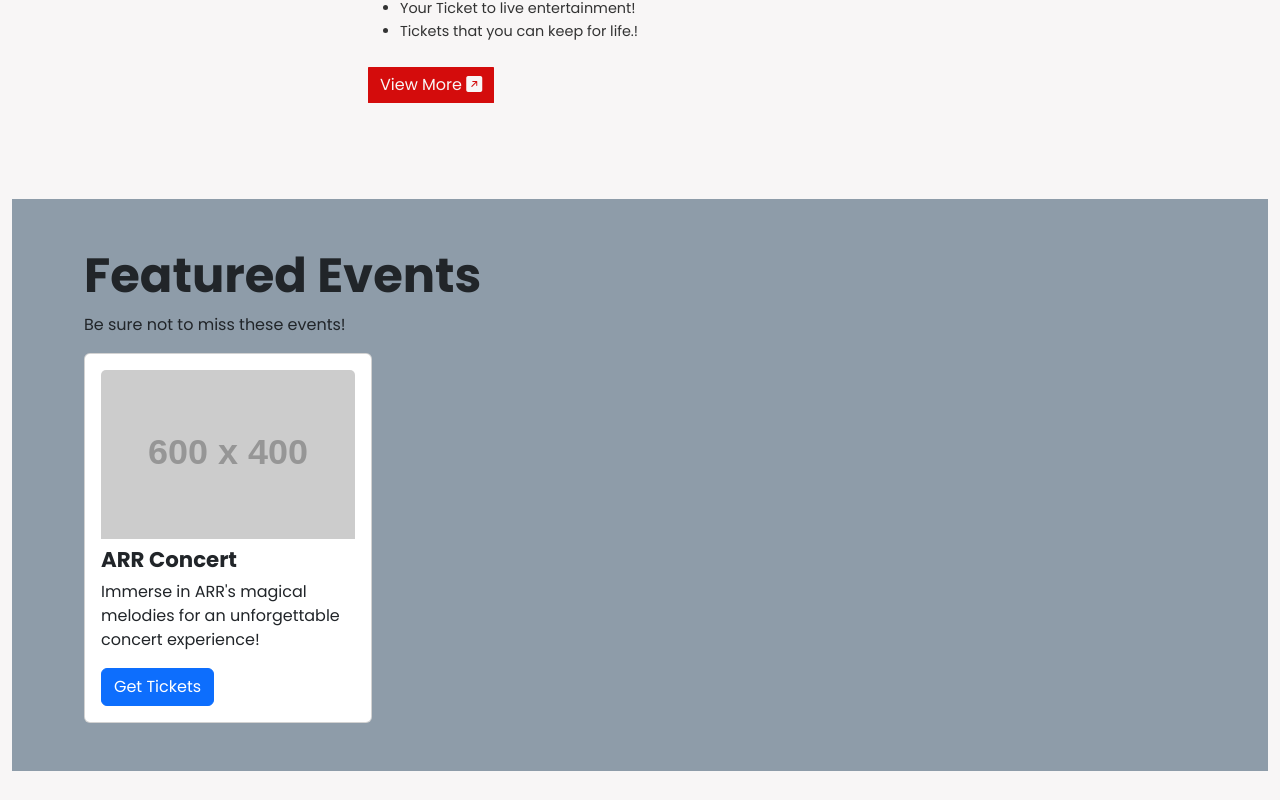
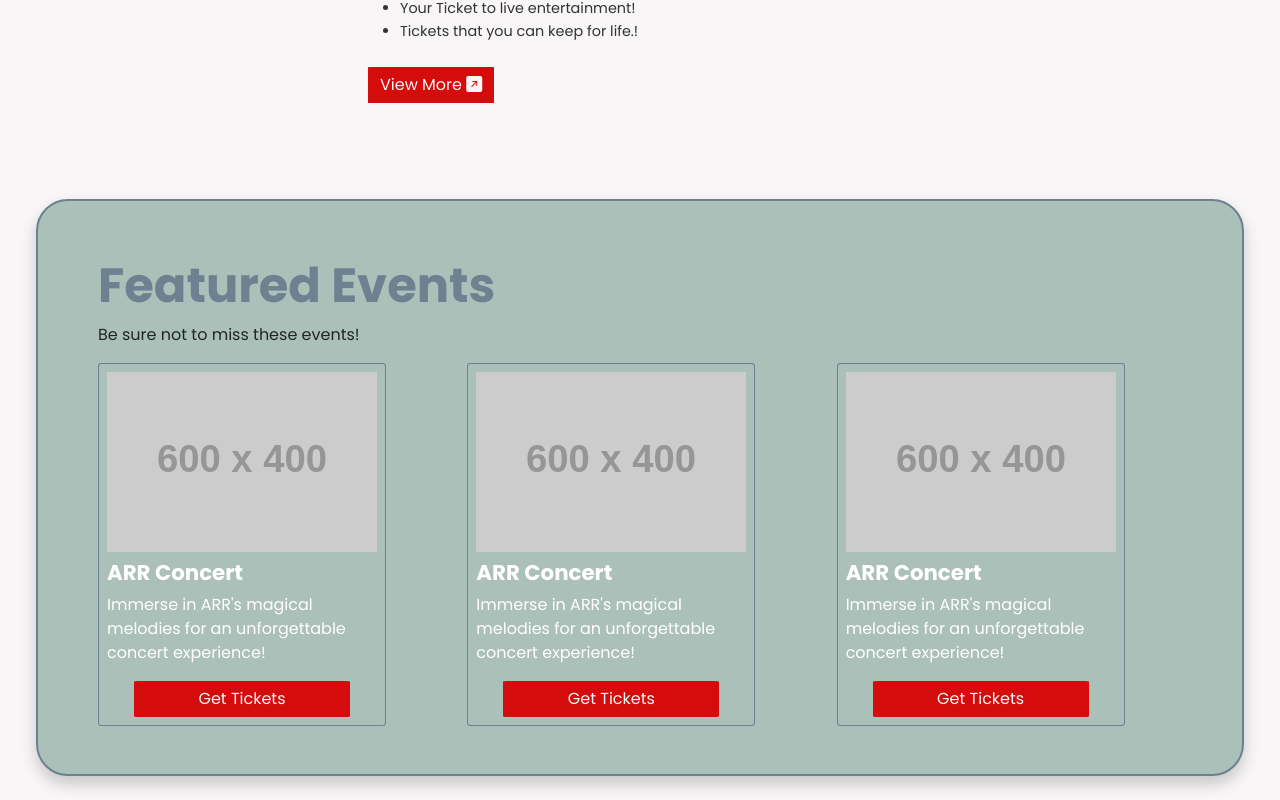
Before and after one commit to santhosh-vairamuthu/tickethive-dapp, a React (Create React App) app: page / in a window 1280 px wide. Shown: the part 315-1115 px from the top of the page. Built offline with nearby package versions, Linux system fonts and the light colour scheme; a web font is replaced by a local one.

Commit message:
feature event card completed

```diff
--- a/src/Home.js
+++ b/src/Home.js
@@ -19,21 +19,49 @@ function Home() {
                 </div>
             </div>
 
-            <div className="px-5 mt-5 mb-4 homeViewMore">
-                <div className="container-fluid py-5  rounded-3 ">
+            <div className="px-4 mt-5 mb-4 ">
+                <div className="container-fluid p-5  rounded-5 homeViewMore">
                     <div className="container homeViewMoreContent">
-                        <h3 className="display-5 fw-bold">Featured Events</h3>
+                        <h3 className="display-5 fw-bold mt-2">Featured Events</h3>
                         <p className="col-md-8">Be sure not to miss these events!</p>
-                        <div className="row-3">
-                            <div className="card p-3 col-4 col-md-4 homeCards" style={{ width: "18rem" }}>
-                                <img src="https://placehold.co/600x400" className="card-img-top" alt="event" />
-                                <div className="card-body p-0 mt-2">
-                                    <h5 className="card-title">ARR Concert</h5>
-                                    <p className="card-text">Immerse in ARR's magical melodies for an unforgettable concert experience!</p>
-                                    {/* eslint-disable-next-line jsx-a11y/anchor-is-valid */}
-                                    <a href="#" className="btn btn-primary">Get Tickets</a>
+                        <div className="row row-cols-1 row-cols-sm-1 row-cols-md-3">
+                            <div className="col">
+                                <div className="card p-2">
+                                    <img src="https://placehold.co/600x400" className="card-img-top" alt="event" />
+                                    <div className="card-body p-0 mt-2">
+                                        <h5 className="card-title text-white">ARR Concert</h5>
+                                        <p className="card-text text-white">Immerse in ARR's magical melodies for an unforgettable concert experience!</p>
+                                        {/* eslint-disable-next-line jsx-a11y/anchor-is-valid */}
+                                        <a href="#" className="btn getTicket">Get Tickets</a>
+                                    </div>
                                 </div>
                             </div>
+
+                            <div className="col">
+                                <div className="card p-2">
+                                    <img src="https://placehold.co/600x400" className="card-img-top" alt="event" />
+                                    <div className="card-body p-0 mt-2">
+                                        <h5 className="card-title text-white">ARR Concert</h5>
+                                        <p className="card-text text-white">Immerse in ARR's magical melodies for an unforgettable concert experience!</p>
+                                        {/* eslint-disable-next-line jsx-a11y/anchor-is-valid */}
+                                        <a href="#" className="btn getTicket">Get Tickets</a>
+                                    </div>
+                                </div>
+                            </div>
+
+
+                            <div className="col">
+                                <div className="card p-2">
+                                    <img src="https://placehold.co/600x400" className="card-img-top" alt="event" />
+                                    <div className="card-body p-0 mt-2">
+                                        <h5 className="card-title text-white">ARR Concert</h5>
+                                        <p className="card-text text-white">Immerse in ARR's magical melodies for an unforgettable concert experience!</p>
+                                        {/* eslint-disable-next-line jsx-a11y/anchor-is-valid */}
+                                        <a href="#" className="btn getTicket">Get Tickets</a>
+                                    </div>
+                                </div>
+                            </div>
+
                         </div>
                     </div>
                 </div>
--- a/src/index.css
+++ b/src/index.css
@@ -191,5 +191,37 @@ small {font-size: 0.750rem; /* 12px */}
 }
 
 .Home .homeViewMore{
-  background-color: var(--accent);
+  background-color: var(--secondary);
+  border: 2px solid var(--accent-dark);
+  box-shadow: 0 8px 16px rgba(0, 0, 0, 0.2);
 }
+
+.Home .homeViewMore h3{
+  color: var(--accent-dark);
+}
+
+
+.Home .homeViewMore .card{
+  width: 18rem;
+  border-radius: 1%;
+  background-color: transparent;
+  border: 1px solid var(--accent-dark);
+}
+
+.Home .homeViewMore .card img{
+  border-radius: 0%;
+}
+.Home .homeViewMore .card .getTicket.btn{
+  margin-left: 10%;
+  width: 80%;
+  color: var(--background);
+  background-color: var(--primary);
+  border: none;
+  border-radius: 2%;
+}
+
+
+.Home .homeViewMore .card .getTicket.btn:active,
+.Home .homeViewMore .card .getTicket.btn:hover{
+  background-color: var(--primary-dark);
+}
```
